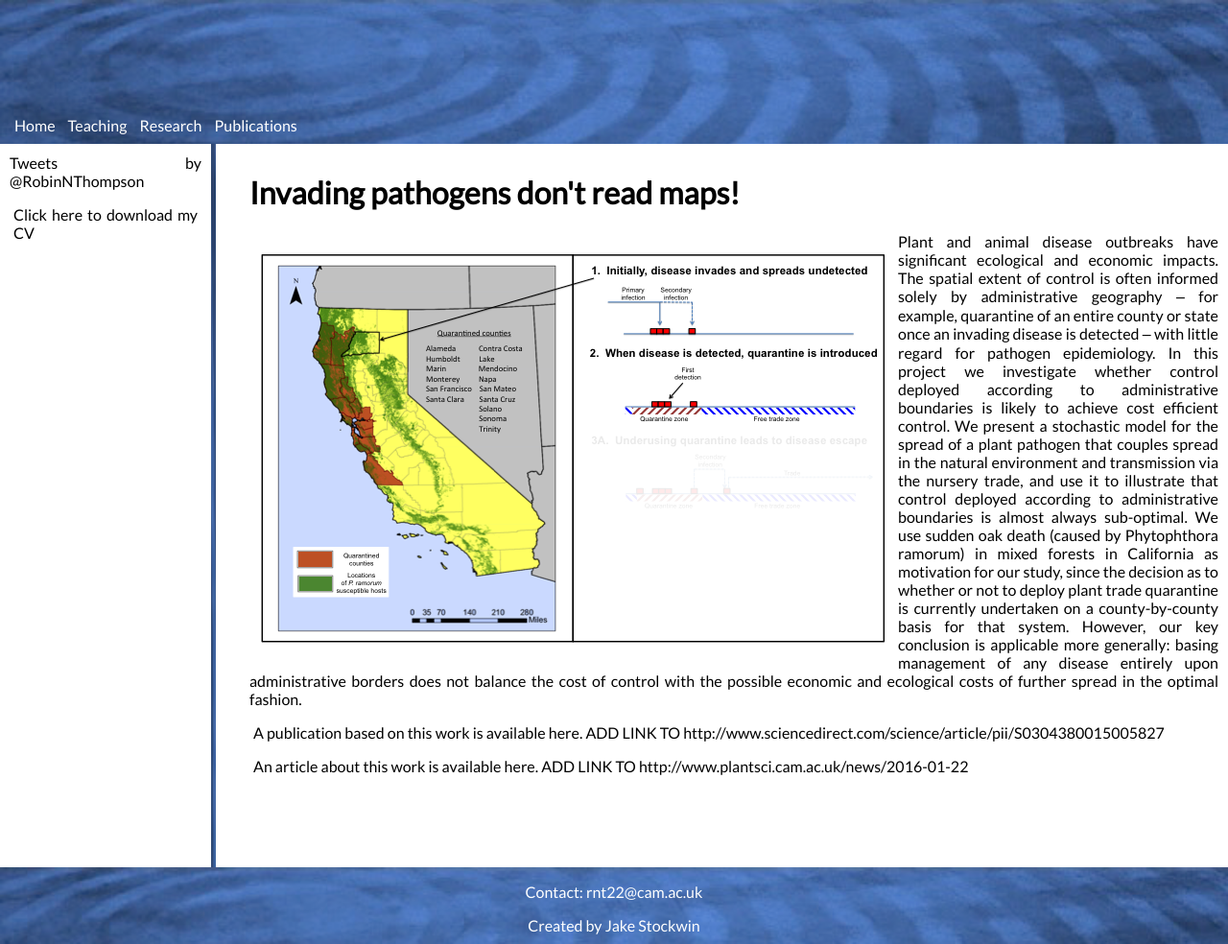
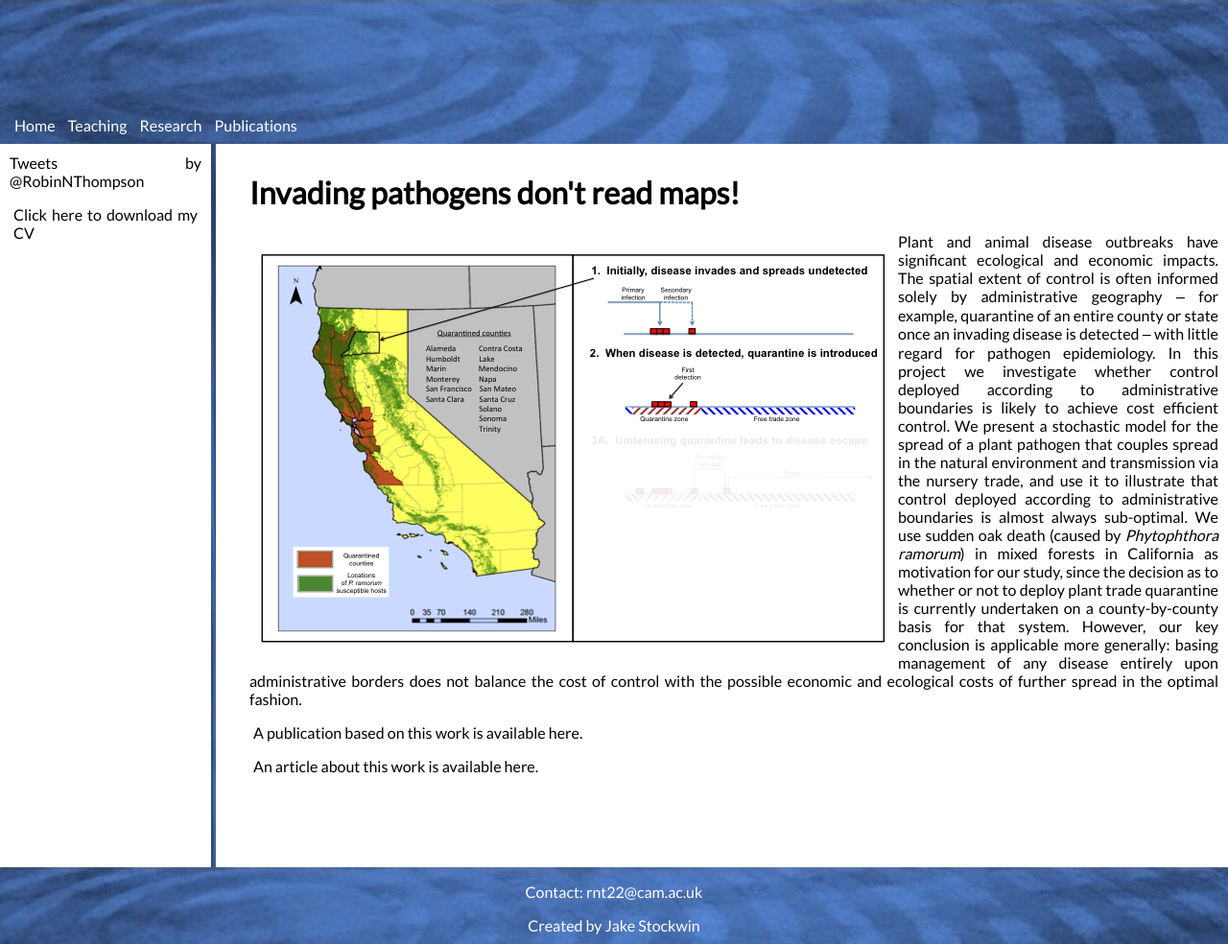
Before and after one commit to robin-thompson/robin-thompson.github.io, a Jekyll site: the page built from _research-projects/002-Controlling-pathogens-according-to-their-epidemiology-is-preferential-to-simply-using-administrative-boundaries.html, in a window 1280 px wide. Shown: the whole page at 96% size. Built offline with Jekyll 4.4.1, drawn with Linux system fonts in a browser that asks for light colours; comment, search, counter and statistics services are not loaded.

Commit message:
Update "Pathogens don’t read maps!"

```diff
--- a/_research-projects/002-Controlling-pathogens-according-to-their-epidemiology-is-preferential-to-simply-using-administrative-boundaries.html
+++ b/_research-projects/002-Controlling-pathogens-according-to-their-epidemiology-is-preferential-to-simply-using-administrative-boundaries.html
@@ -10,8 +10,19 @@
     <img src="/images/quarantineAnimation/quarantine2.png">
     <img src="/images/quarantineAnimation/quarantine1.png">
   </div>
-  Plant and animal disease outbreaks have significant ecological and economic impacts. The spatial extent of control is often informed solely by administrative geography
- &#8210 for example, quarantine of an entire county or state once an invading disease is detected &#8210 with little regard for pathogen epidemiology. In this project we investigate whether control deployed according to administrative boundaries is likely to achieve cost efficient control. We present a stochastic model for the spread of a plant pathogen that couples spread in the natural environment and transmission via the nursery trade, and use it to illustrate that control deployed according to administrative boundaries is almost always sub-optimal. We use sudden oak death (caused by Phytophthora ramorum) in mixed forests in California as motivation for our study, since the decision as to whether or not to deploy plant trade quarantine is currently undertaken on a county-by-county basis for that system. However, our key conclusion is applicable more generally: basing management of any disease entirely upon administrative borders does not balance the cost of control with the possible economic and ecological costs of further spread in the optimal fashion. </p>
+  Plant and animal disease outbreaks have significant ecological and economic impacts. The spatial extent of
+  control is often informed solely by administrative geography
+ &#8210 for example, quarantine of an entire county or state once an invading disease is detected &#8210
+ with little regard for pathogen epidemiology. In this project we investigate whether control deployed
+ according to administrative boundaries is likely to achieve cost efficient control. We present a stochastic
+ model for the spread of a plant pathogen that couples spread in the natural environment and transmission via
+ the nursery trade, and use it to illustrate that control deployed according to administrative boundaries is
+ almost always sub-optimal. We use sudden oak death (caused by <i>Phytophthora ramorum</i>) in mixed forests in
+ California as motivation for our study, since the decision as to whether or not to deploy plant trade
+ quarantine is currently undertaken on a county-by-county basis for that system. However, our key
+ conclusion is applicable more generally: basing management of any disease entirely upon administrative
+ borders does not balance the cost of control with the possible economic and ecological costs of further
+ spread in the optimal fashion. </p>
 
-<p>A publication based on this work is available here. ADD LINK TO http://www.sciencedirect.com/science/article/pii/S0304380015005827 </p>
-<p>An article about this work is available here. ADD LINK TO http://www.plantsci.cam.ac.uk/news/2016-01-22 </p>
+<p>A publication based on this work is <a href="http://www.sciencedirect.com/science/article/pii/S0304380015005827">available here</a>.</p>
+<p>An article about this work is <a href="http://www.plantsci.cam.ac.uk/news/2016-01-22">available here</a>.</p>
```
